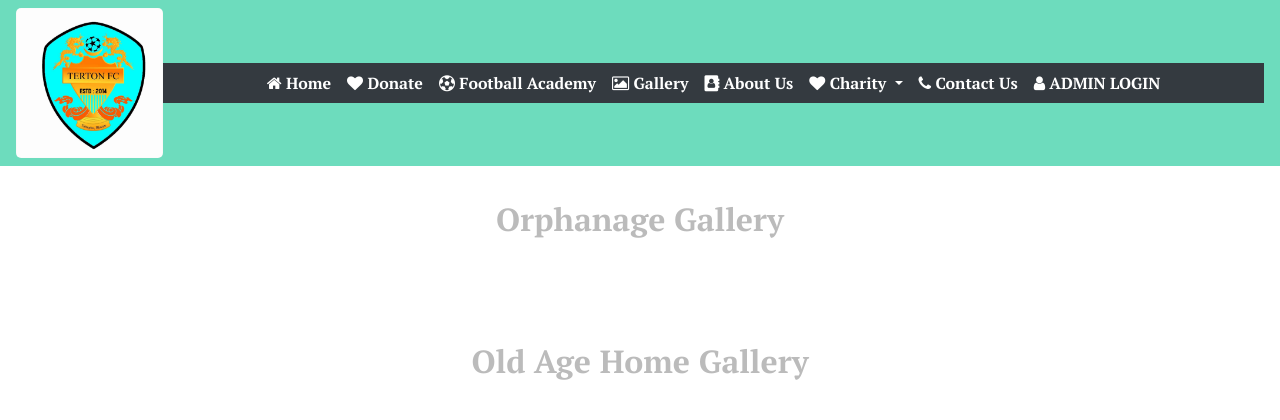
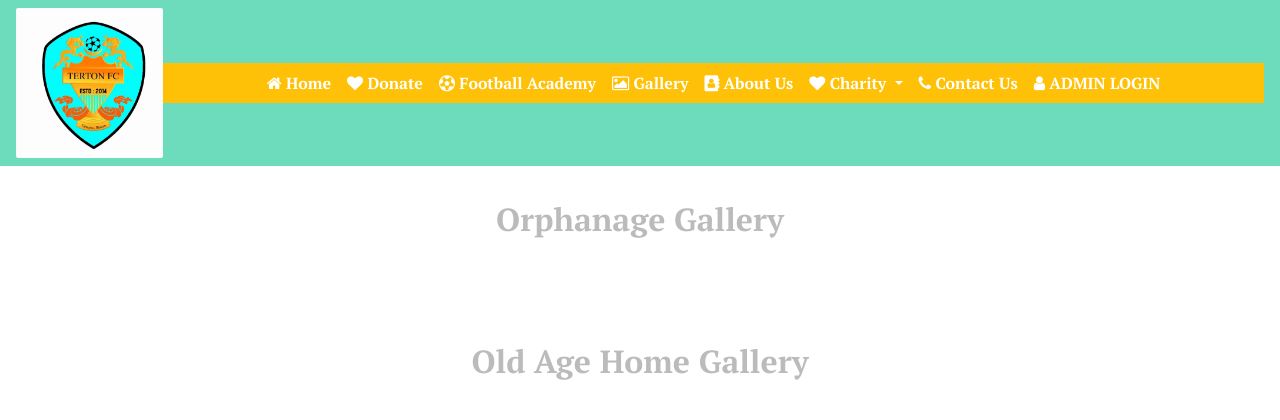
Before and after one commit to CHENCHO121/Terton_FC, a Django app: page /galleryshow in a window 1280 px wide. Shown: the top 420 px of the page. Run offline with Django 3.2, Linux system fonts and the light colour scheme; data that the repository does not hold is empty; some libraries are stand-ins or nearby versions.

Commit message:
tweak app

```diff
--- a/website/templates/base.html
+++ b/website/templates/base.html
@@ -26,13 +26,13 @@
 <!--Navbar start-->
 
 <nav class="navbar navbar-expand-lg fixed-top navbar-dark" style="background-color: #6DDCBD;opacity: 1.0">
-    <img src="{% static 'images/logo.jpeg' %}" alt="pic"  style="border-radius:5px;height:150px">
+    <img src="{% static 'images/logo.jpeg' %}" alt="pic"  style="border-radius:2px;height:150px">
     <button class="navbar-toggler" type="button" data-toggle="collapse" data-target="#navbarSupportedContent"
             aria-controls="navbarSupportedContent" aria-expanded="false" aria-label="Toggle navigation">
         <span class="navbar-toggler-icon"></span>
     </button>
 
-    <div class="collapse navbar-collapse bg-dark" id="navbarSupportedContent">
+    <div class="collapse navbar-collapse bg-warning" id="navbarSupportedContent">
         <ul class="navbar-nav m-auto">
             <li class="nav-item active">
                 <a class="nav-link text-white" href="/"><i class="fa fa-home"></i> Home <span
--- a/website/templates/gallery.html
+++ b/website/templates/gallery.html
@@ -12,7 +12,7 @@
         <h2 class="text-capitalize text-center pb-5 gallery">Orphanage Gallery</h2>
         <div class="row text-center">
             {% for img in orphane %}
-                <div class="col-md-3 col-sm-6 col-xs-6 col-xs-offset-6 mt-5">
+                <div class="col-md-3 col-sm-6 col-xs-6 mt-5">
                     <div class="card bg-dark">
                         <img class="card-img-top img-fluid" src="{{ img.image.url }}" alt="Card image cap">
                     </div>
```
